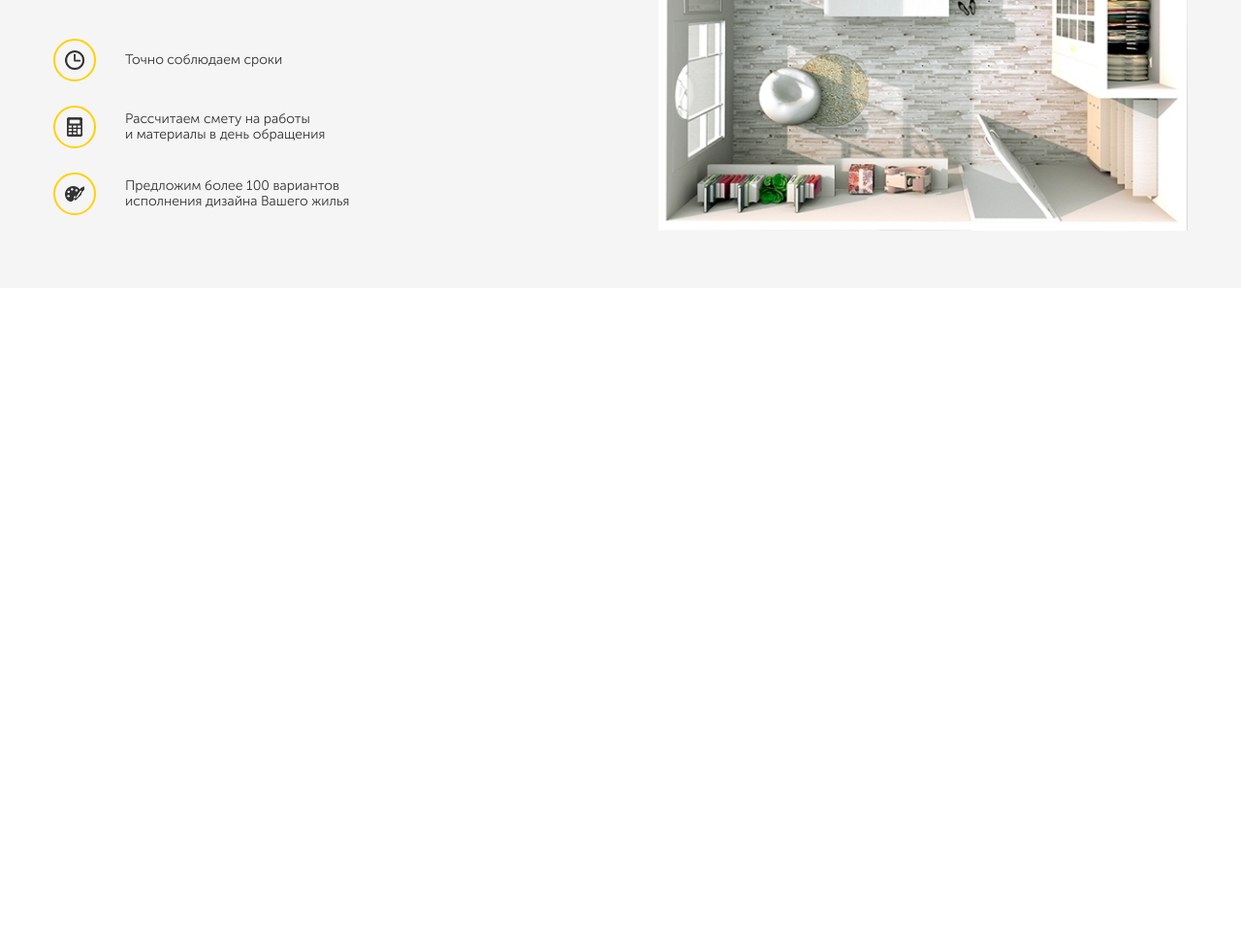
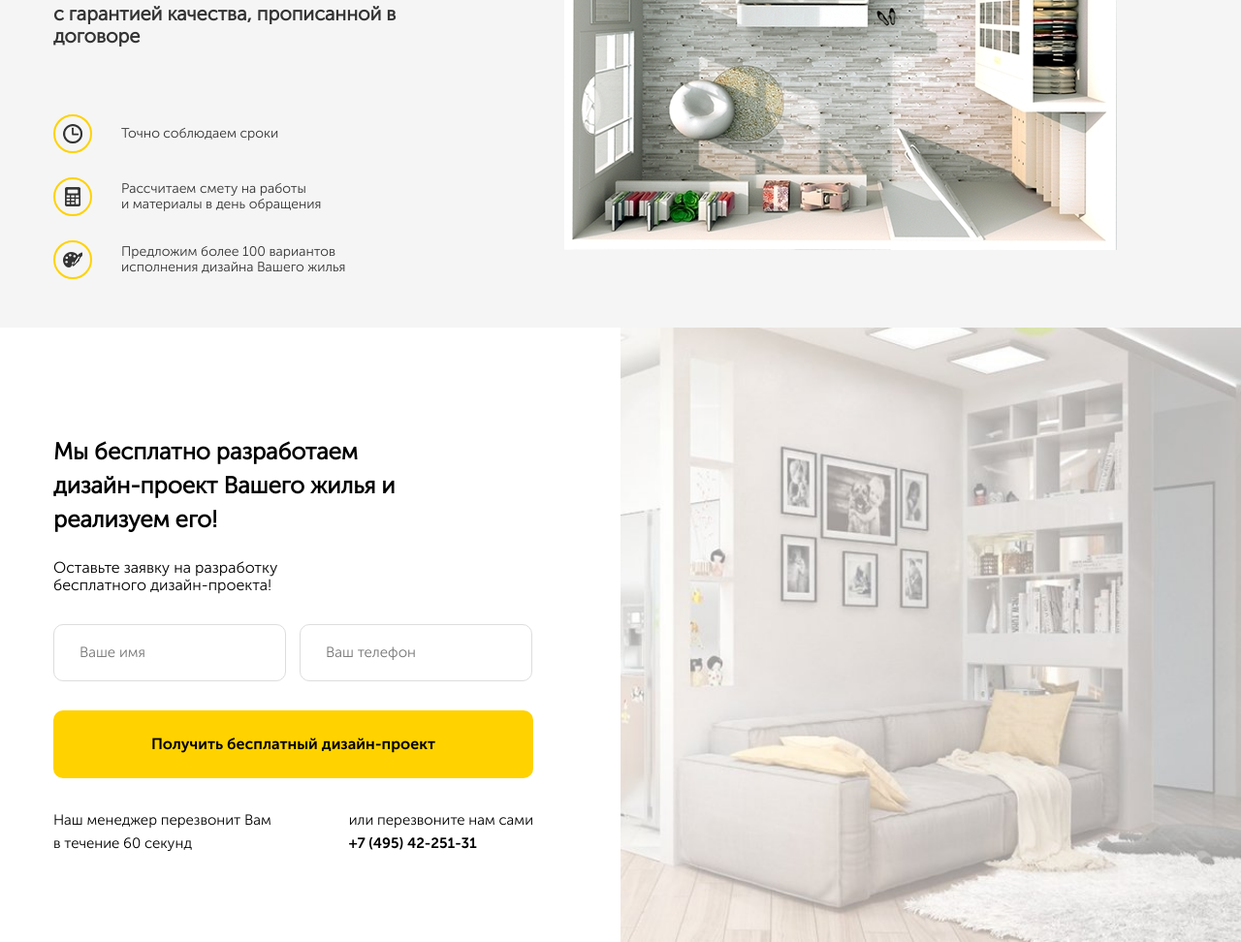
Before and after one commit to Mansur31/Adaptive_WebSass, a plain HTML site: page scr/index.html in a window 1280 px wide. Shown: the part 375-1347 px from the top of the page at 97% size. Before the commit the page ends 800 px from the top, so only its background shows below. Drawn offline with Linux system fonts and the light colour scheme.

Commit message:
Создан блок оffer

```diff
--- a/scr/index.html
+++ b/scr/index.html
@@ -63,13 +63,50 @@
                         </li>
                     </ul>
                 </div>
-
                 <div class="main__picture">
                     <img src="img/main__picture.jpg" alt="">
                 </div>
             </div>
         </div>
     </section>
+    <section class="offer section">
+        <div class="container">
+            <div class="offer-block">
+                <h2 class="section-tite offer__title">
+                    Мы бесплатно разработаем дизайн-проект Вашего жилья и реализуем его!
+                </h2>
+                <!-- /.section-tite -->
+                <span class="section-subtitle offer__subtitle">
+                    Оставьте заявку на разработку бесплатного дизайн-проекта!
+                </span>
+                <!-- /.section-subtitle -->
+                <form action="#" class="form offer__form">
+                    <input type="text" class="input offer__input" placeholder="Ваше имя">
+                    <input type="tel" class="input offer__input" placeholder="Ваш телефон">
+                    <button class="button offer__button">
+                        Получить бесплатный дизайн-проект
+                    </button>
+                </form>
+                <section class=" section-contact offer__contact">
+                    <div class="offer__text">
+                        Наш менеджер перезвонит Вам в течение 60 секунд
+                    </div>
+                    <!-- /.offer__text -->
+                    <div class="offer__phone">
+                        <span class="offer__recall">или перезвоните нам сами</span>
+                        <a class="offer__tel">+7 (495) 42-251-31</a>
+                    </div>
+                    <!-- /.offer__contact -->
+                </section>
+                <!-- /.offer__contact -->
+
+                <!-- /.form offer__form -->
+            </div>
+            <!-- /.offer-block -->
+        </div>
+        <!-- /.container -->
+    </section>
+    <!-- /.offer -->
 </body>
 
 </html>
--- a/scr/sass/_colors.sass
+++ b/scr/sass/_colors.sass
@@ -1,3 +1,4 @@
 $main-color: #ffd200
 $text-color: #333333
-$icon-color: #ffd200;
+$icon-color: #ffd200
+$border-input: #dddddd
--- a/scr/sass/_interface.sass
+++ b/scr/sass/_interface.sass
@@ -1,3 +1,5 @@
+*
+    box-sizing: border-box
 body
     +reg
 img
@@ -17,3 +19,24 @@ img
     border-radius: 10px
     border: none
     padding: 18px 30px
+    &:hover
+        background-color: lighten($main-color, 10%)
+        cursor: pointer
+.section
+    padding: 90px 0
+    &-title
+        +bold
+        font-size: 24px
+    &-subtitle
+        +reg
+        display: block
+        font-size: 16px
+    &-contact
+        font-size: 15px
+        line-height: 24px
+        +reg
+.input
+    border: 1px solid $border-input
+    padding: 20px 26px
+    font-size: 15px
+    border-radius: 10px
--- a/scr/sass/blocks/main-menu1.sass
+++ b/scr/sass/blocks/_main-menu1.sass
@@ -6,7 +6,7 @@
 		display: flex
 	&-text
 		flex-basis: 45%
-		padding-right: 120px
+		padding-right: 100px
 		&__title
 			+bold
 			font-size: 41px
@@ -31,7 +31,9 @@
 		&__item
 			display: flex
 			align-items: center
-			padding-bottom: 25px
+			margin-bottom: 25px
+			&:last-child
+				margin-bottom: 0
 		&__images
 			width: 40px
 			height: 40px
--- /dev/null
+++ b/scr/sass/blocks/_offer.sass
@@ -0,0 +1,67 @@
+.offer
+	background: url('../img/offer_bg.jpg') no-repeat
+	background-size: contain
+	background-position: center right
+	position: relative
+	&:before
+		content: ''
+		width: 50%
+		height: 100%
+		position: absolute
+		top: 0
+		left: 0
+		background-color: #fff
+	&-block
+		position: relative
+		width: 50%
+		padding-right: 90px
+	&__title
+		max-width: 360px
+		line-height: 35px
+		margin-bottom: 24px
+	&__subtitle
+		max-width: 250px
+		margin-bottom: 30px
+	&__input
+		margin-bottom: 30px
+		width: 240px
+		&:first-child
+			margin-right: 10px
+	&__button
+		width: 100%
+		min-height: 70px
+		margin-bottom: 31px
+		+bold
+	&__contact
+		display: flex
+		justify-content: space-between
+	&__text
+		width: 300px
+		padding-right: 70px
+	&__tel
+		display: flex
+		flex-direction: column
+		+bold
+@media ( max-width: 1200px)
+	.offer
+		background-size: cover
+		&__input
+			width: 100%
+			margin-bottom: 10px
+		&__button
+			font-size: 13 px
+		&__contact
+			display: block
+			text-align: center
+		&__text
+			margin-bottom: 18px
+			padding-right: 0
+			width: 100%
+		&__recall
+			margin-bottom: 10px
+@media ( max-width: 768px)
+	.offer
+		background: #fff
+		&-block
+			width: 100%
+			padding-right: 0
--- a/scr/sass/style.sass
+++ b/scr/sass/style.sass
@@ -5,3 +5,5 @@
 @import "blocks/navbar"
 /* Импорт стилей main блока*/
 @import "blocks/main-menu1"
+/*Импорт стилей offer блока*/
+@import "blocks/offer"
```
Also changed, not shown: scr/css/main-menu1.css (deleted), scr/css/style.css, scr/img/offer_bg.jpg (added), scr/sass/blocks/_navbar.sass (renamed from scr/sass/blocks/navbar.sass), 2 other files.
